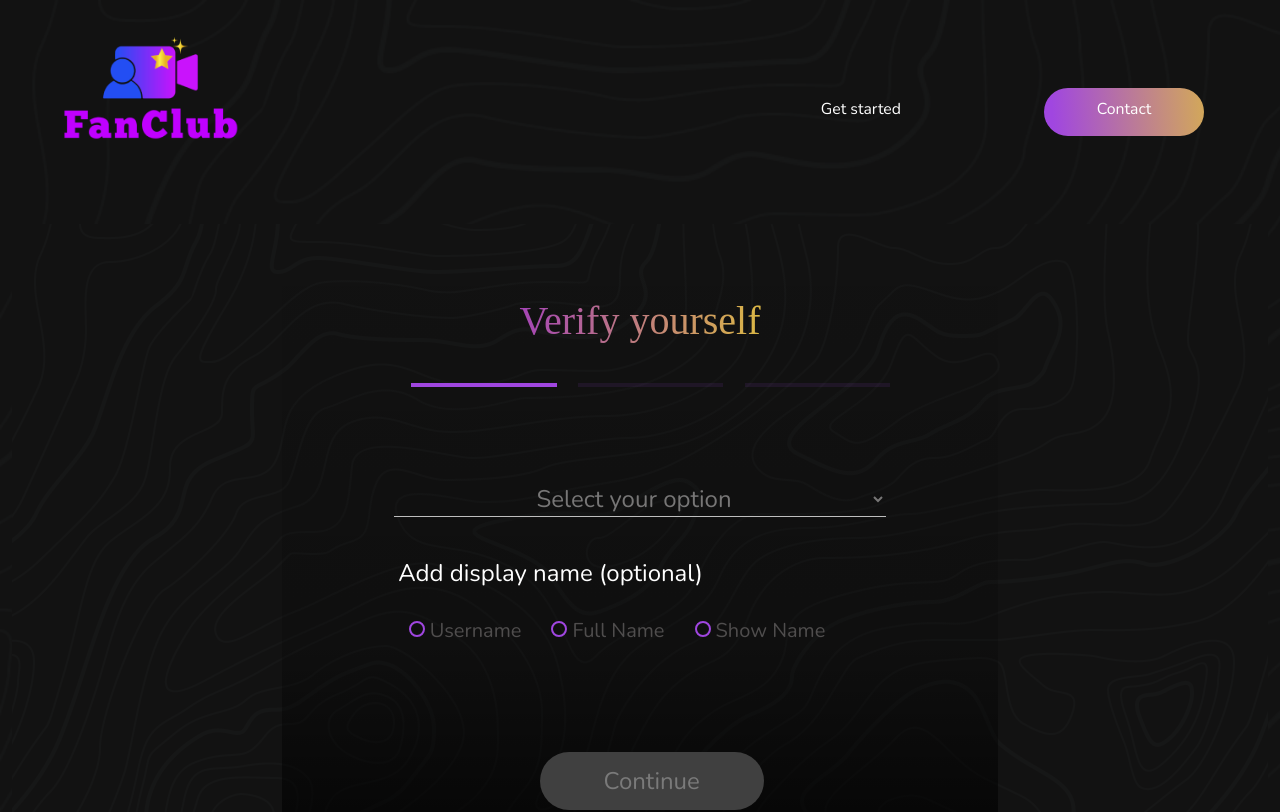
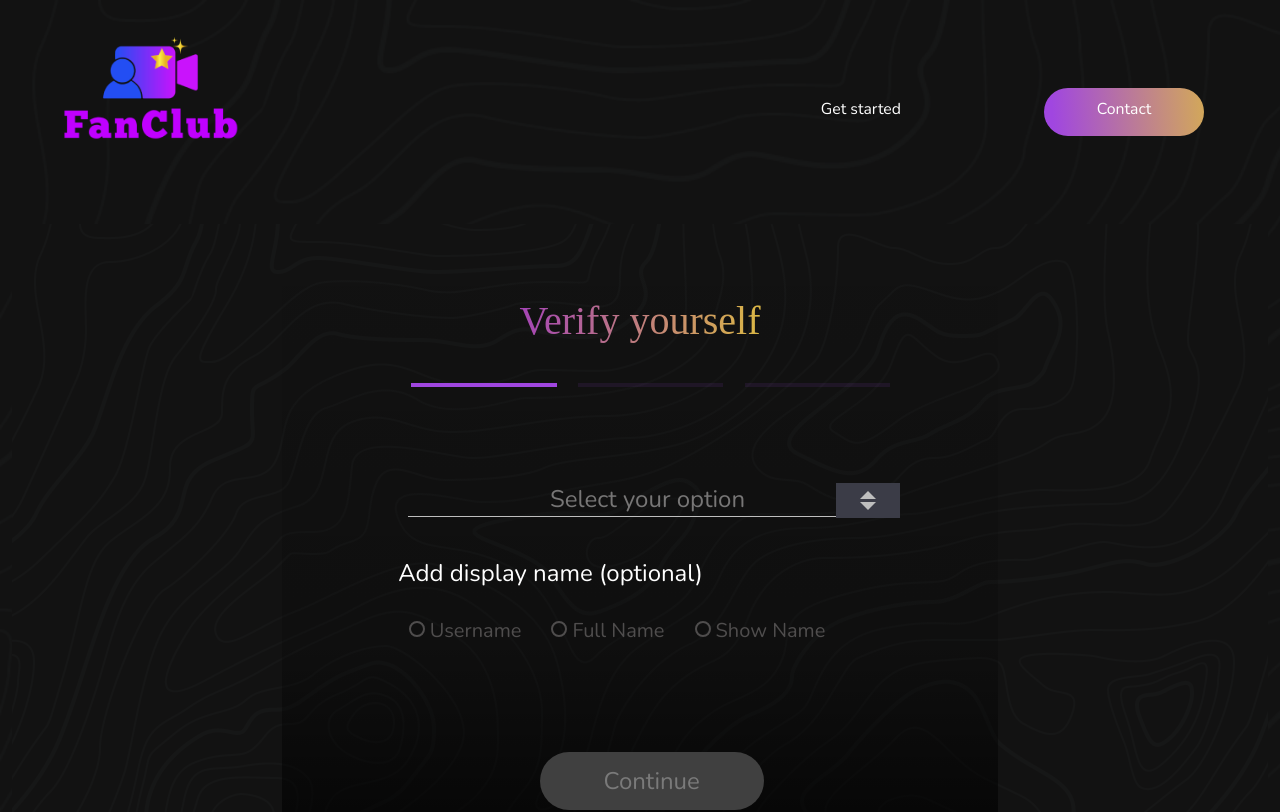
Before and after one commit to maddy12day/amandeep_project, a React (Create React App) app: page /verify in a window 1280 px wide. Shown: the top 812 px of the page. Built offline with nearby package versions, Linux system fonts and the light colour scheme.

Commit message:
Designing Completed

```diff
--- a/src/app/assets/styles/_input.scss
+++ b/src/app/assets/styles/_input.scss
@@ -35,8 +35,9 @@
   display: flex;
   justify-content: center;
   margin: auto;
-  .start-select {
-    border: none;
+  position: relative;
+  select {
+    border: 0;
     border-bottom: 1px solid #bebebe;
     width: 492px;
     font-family: "Nunito";
@@ -45,8 +46,54 @@
     font-size: 24px;
     line-height: 33px;
     text-align: center;
-    color: #777676;
+    color:   #777676;
     outline: none;
     background: transparent;
+   cursor:pointer;
+   margin-left: 27px;
+    box-shadow: 0 10px 25px rgba(0,0,0,0)
+
   }
 }
+
+.custom-arrow{
+  position: absolute;
+  top: 1px;
+    right: 98px;
+  display: block;
+  background: #3b3c47;
+  height: 100%;
+  width: 4rem;
+  pointer-events: none;
+}
+
+.custom-arrow::before,
+.custom-arrow::after{
+  content: "";
+  position: absolute;
+  width: 0;
+  height: 0;
+  left: 50%;
+
+  transform: translate(-50%,-50%)
+}
+
+.custom-arrow::before{
+  border-left: 0.5em solid transparent;
+  border-right: 0.5em solid transparent;
+  border-bottom: 0.5em solid #BEBEBE;
+  top: 35%;
+}
+
+.custom-arrow::after{
+  border-left: 0.5em solid transparent;
+  border-right: 0.5em solid transparent;
+  border-top: 0.5em solid #BEBEBE;
+  top: 65%;
+}
+
+// #404040
+
+option{
+  background:#404040 ;
+}
--- a/src/app/components/forms/select.js
+++ b/src/app/components/forms/select.js
@@ -10,6 +10,7 @@ const Select =React.forwardRef(({selectClass,dataArr,name,placeholder,...rest},
           <option key={'option-'+ i} value={item.value}>{item.label}</option>
          ))}
          </select>
+         <spam className='custom-arrow'></spam>
       </div>
     </>
   );
--- a/src/index.scss
+++ b/src/index.scss
@@ -368,8 +368,8 @@ ul {
 
 .error1 {
   text-align: center;
-  margin-right: 44%;
   color: red;
+  margin-top: 2px;
 }
 
 input[type="radio"] {
@@ -383,7 +383,7 @@ label {
 
 label::before {
   content: "";
-  border: 2px solid #a046e0;
+  border: 2px solid #4F4D4D;
   display: inline-block;
   width: 16px;
   height: 16px;
@@ -407,4 +407,10 @@ label::after {
 
 input[type="radio"]:checked + label::after {
   background: rgba(160, 70, 224, 1);
+
 }
+
+input[type="radio"]:checked + label::before {
+  border: 2px solid #A046E0;
+
+}
```
